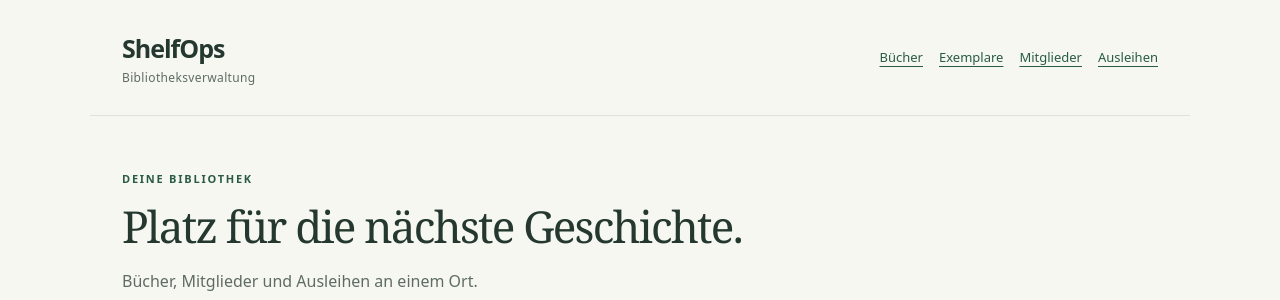
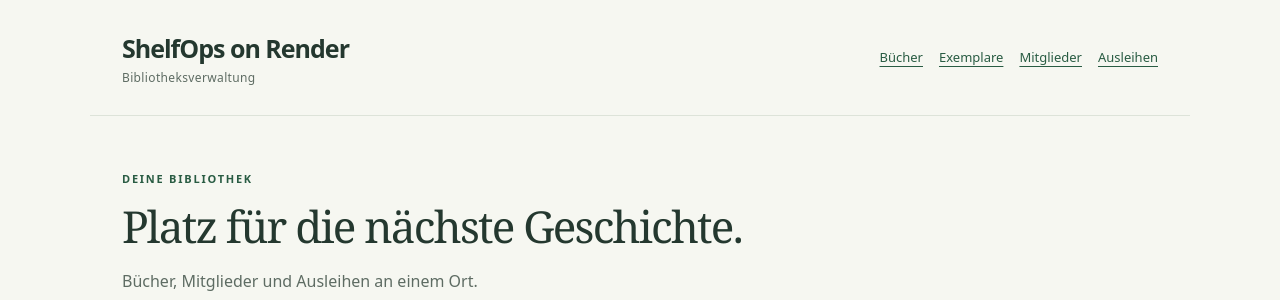
Before and after one commit to larscoo/ShelfOps, a Flask app: page / in a window 1280 px wide. Shown: the top 300 px of the page. Run offline with Flask 3, Linux system fonts and the light colour scheme; data that the repository does not hold is empty; some libraries are stand-ins or nearby versions.

Commit message:
ui: mark heading as live to observe auto-deploy

```diff
--- a/app/templates/index.html
+++ b/app/templates/index.html
@@ -9,7 +9,7 @@
   </head>
   <body>
     <header class="header">
-      <a class="brand" href="{{ url_for('api.index') }}">ShelfOps<span>Bibliotheksverwaltung</span></a>
+      <a class="brand" href="{{ url_for('api.index') }}">ShelfOps on Render<span>Bibliotheksverwaltung</span></a>
       <nav aria-label="Bereiche">
         <a href="#books">Bücher</a>
         <a href="#copies">Exemplare</a>
```
